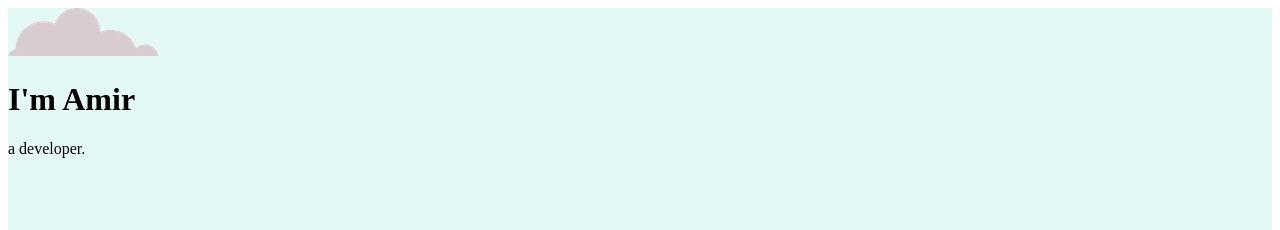
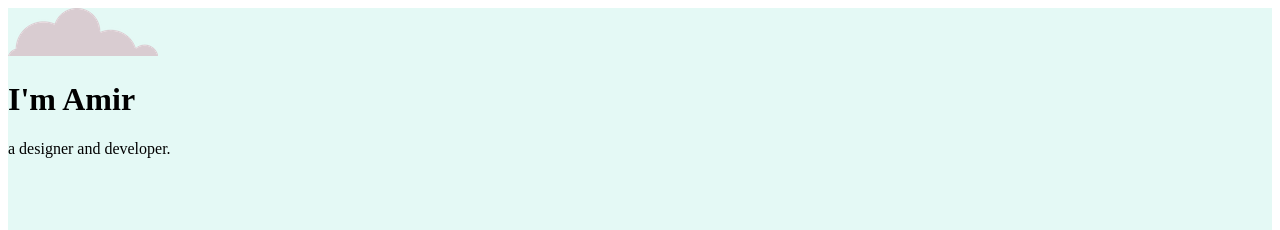
Before and after one commit to RedesignedRobot/WebDev, a plain HTML site: page WebDev/C1/index.html in a window 1280 px wide. Shown: the top 230 px of the page. Drawn offline with Linux system fonts and the light colour scheme.

Commit message:
minor,test

```diff
--- a/WebDev/C1/index.html
+++ b/WebDev/C1/index.html
@@ -12,7 +12,7 @@
     <div class="tc">
       <img src="images/cloud.png" alt="cloud-image">
       <h1>I'm Amir</h1>
-      <p>a developer.</p>
+      <p>a designer and developer.</p>
       <img src="images/cloud.png" alt="cloud-image">
       <img src="images/mountain.png" alt="mountain-image">
     </div>
```
